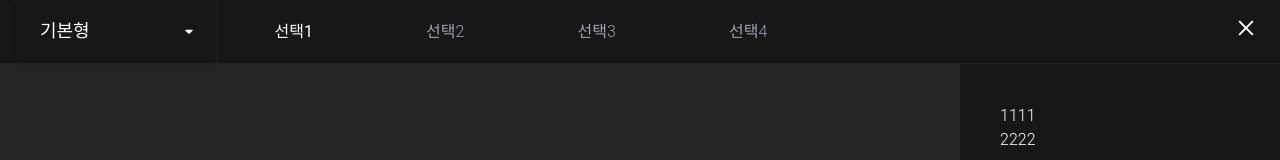
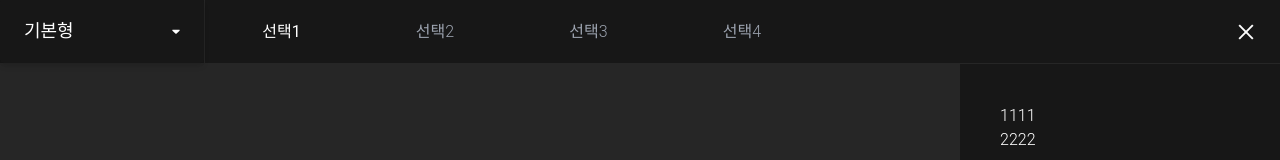
Before and after one commit to ghkdsigm/doki, a Vue app in the folder my-project/: page /modelselect in a window 1280 px wide. Shown: the top 160 px of the page. Built offline with nearby package versions, Linux system fonts and the light colour scheme; a web font is replaced by a local one; what tw-elements would draw is missing.

Commit message:
model 페이지 닫기버튼

```diff
--- a/my-project/src/components/BackHome.vue
+++ b/my-project/src/components/BackHome.vue
@@ -1,7 +1,7 @@
 <template>
-  <div>
-    <router-link to="/">
-      <div>
+  <div class="flex h-full items-center">
+    <router-link to="/" class="flex h-full items-center">
+      <div class="flex h-full items-center">
         <span class="p-2 inline-block hover:bg-zinc-800 focus-visible:ring-2 focus-visible:ring-green-400 rounded-full">
           <svg xmlns="http://www.w3.org/2000/svg" viewBox="0 0 24 24" class="w-5">
           <path transform="rotate(-45 12 12)" d="M0.43 10.84H23.57V13.15H0.43z" fill="white" ></path>
--- a/my-project/src/pages/ModelHome.vue
+++ b/my-project/src/pages/ModelHome.vue
@@ -4,7 +4,7 @@
       <ModelSide/> -->
       <div class="min-h-full w-full bg-neutral-900">
         <div class="min-h-screen flex flex-col w-full">
-          <div class="w-full border-b border-neutral-800 h-16 px-4 items-center flex">
+          <div class="w-full border-b border-neutral-800 h-16 items-center flex">
             <div class="flex justify-between w-full items-center h-full">
               <div class="text-white flex w-full flex-row h-full">
                 <div class="flex items-center basis-1/6 border-r border-neutral-800 w-full">
@@ -114,7 +114,7 @@
 
                 </div>
               </div>
-              <div>
+              <div class="pr-4 h-full flex items-center">
                 <back-home></back-home>
               </div>
             </div>
```
